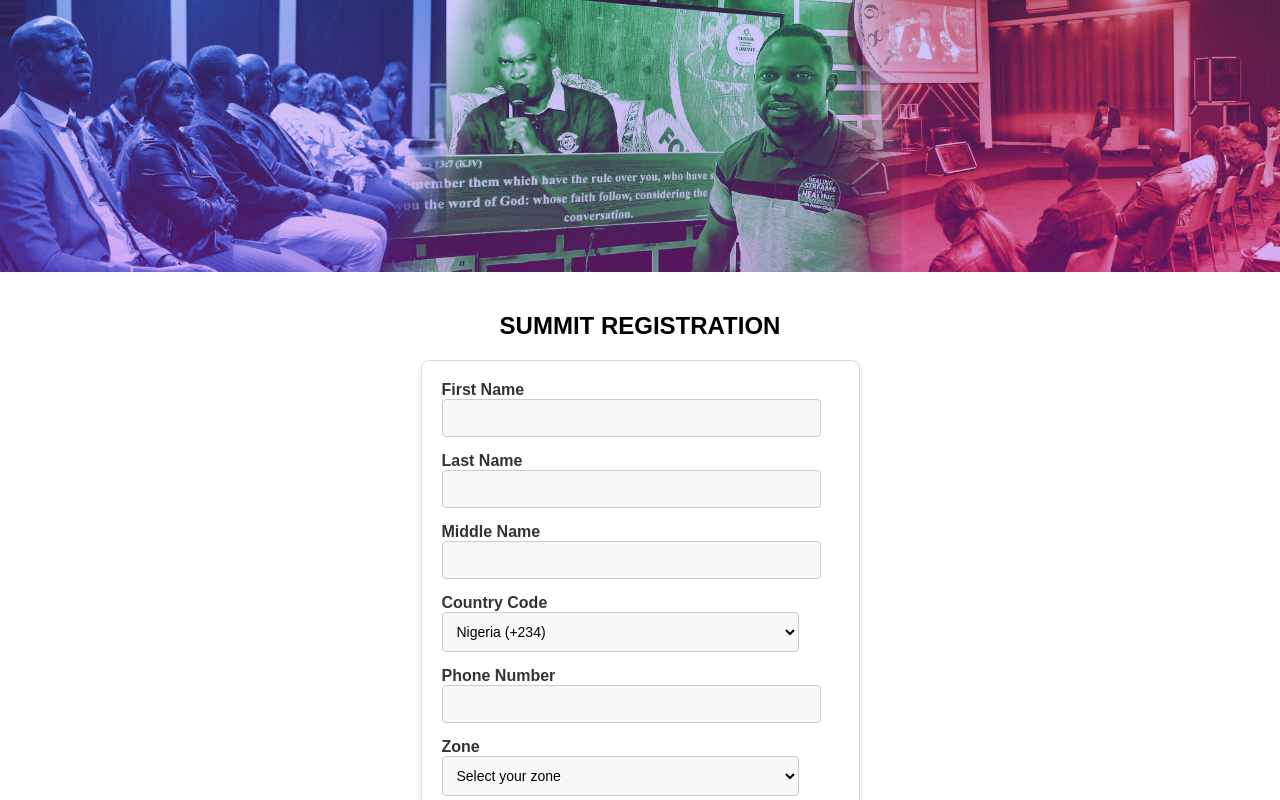
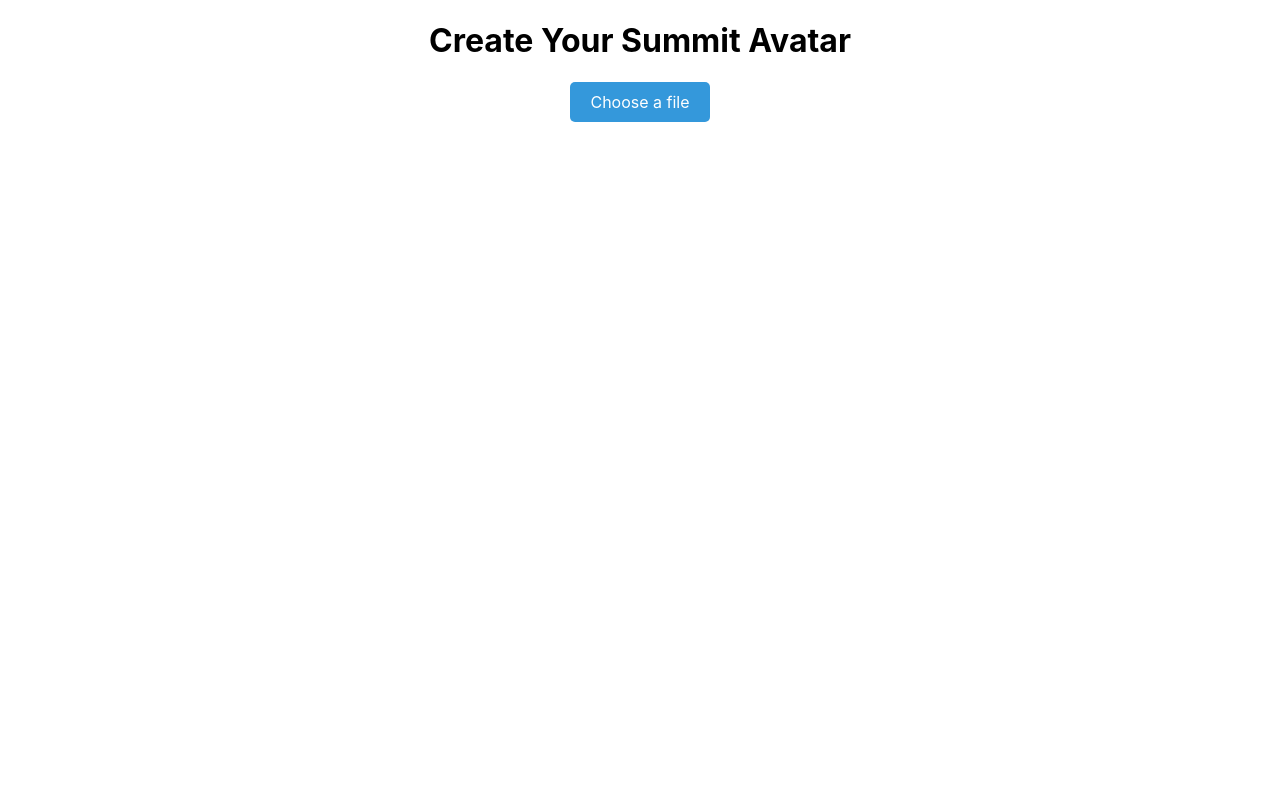
Before and after one commit to Sliver14/lwfs-summit-registration-client, a React (Create React App) app: page / in a window 1280 px wide. Shown: the top 800 px of the page. Built offline with nearby package versions, Linux system fonts and the light colour scheme.

Commit message:
first commit

```diff
--- a/src/App.js
+++ b/src/App.js
@@ -4,7 +4,7 @@ import { BrowserRouter as Router, Route, Routes } from 'react-router-dom';
 import Register from './page2/Register';
 import Signin from './page2/Signin';
 import SummitFlyer from './pages/SummitFlyer';
-import RegistrationPage from './pages/RegistrationPage';
+// import RegistrationPage from './pages/RegistrationPage';
 import PrincipalsDashboard from './page2/PrincipalsDashboard';
 import Admin from './page2/Admin';
 import Ccss from "./pages/Ccss";
@@ -17,8 +17,8 @@ function App() {
   return (
     <Router>
       <Routes>
-        <Route path="/" element={<RegistrationPage />} />
-        <Route path="/create-flyer" element={<SummitFlyer />} />
+        <Route path="/" element={<SummitFlyer />} />
+        {/* <Route path="/create-flyer" element={<SummitFlyer />} /> */}
         <Route path="/principalsdashboard" element={<PrivateRoute><PrincipalsDashboard /></PrivateRoute>} />
         <Route path="/register" element={<Register />} />
         <Route path="/signin" element={<Signin />} />
--- a/src/pages/SummitFlyer.js
+++ b/src/pages/SummitFlyer.js
@@ -54,7 +54,7 @@ const CreateFlyer = () => {
 
   return (
     <div className='summitflyer' >
-      <h1 style={{justifySelf: "center",}}>Create Your Summit Avatar</h1>
+      <h1 style={{justifySelf: "center"}}>Create Your Summit Avatar</h1>
 
       {/* Image Upload Section */}
       <div className='upload-container'>
```
